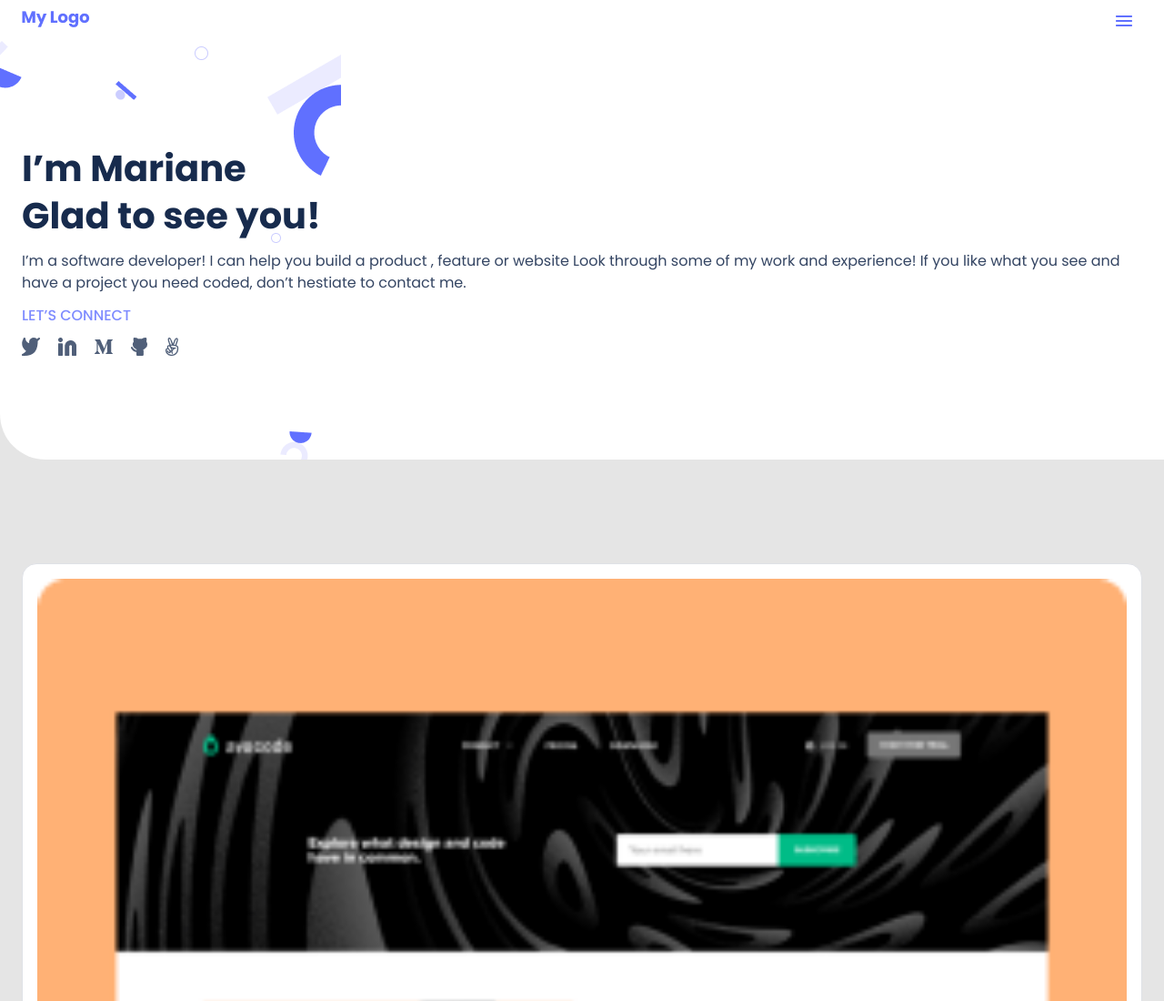
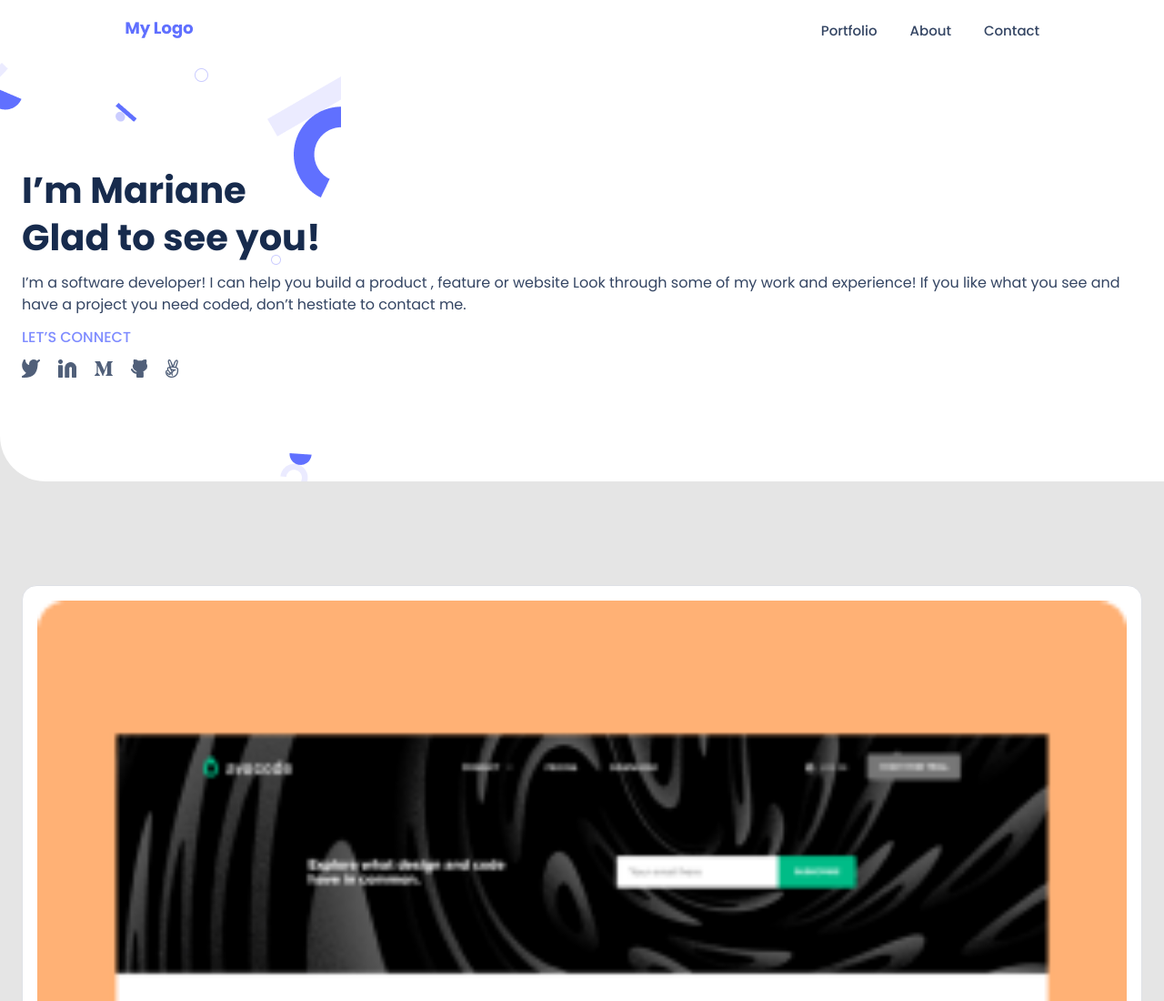
Before and after one commit to AkashaRojee/portfolio, a plain HTML site: page index.html in a window 1280 px wide. Shown: the top 1100 px of the page at 91% size. Drawn offline with Linux system fonts and the light colour scheme.

Commit message:
Add desktop navigation bar

```diff
--- a/css/style.scss
+++ b/css/style.scss
@@ -200,6 +200,10 @@ p {
   line-height: 24px;
 }
 
+.desktop {
+  display: none;
+}
+
 /*
   ========================================
   Reusable font styling classes
@@ -212,6 +216,12 @@ p {
 
 .font-medium {
   font-weight: 500;
+}
+
+.body-text-small {
+  font-weight: 500;
+  font-size: 15px;
+  line-height: 24px;
 }
 
 .blue-main {
@@ -511,3 +521,38 @@ footer {
     }
   }
 }
+
+@media (min-width: 1024px) {
+
+  .desktop {
+    display: unset;
+  }
+
+  /*
+    ========================================
+    Navigation bar
+    ========================================
+  */
+
+  header {
+    nav {
+      padding: 1.74% 10.69% 1.75% 10.76%;
+
+      button {
+        display: none;
+      }
+
+      div {
+        a {
+          color: inherit;
+          text-decoration: none;
+
+          & + a {
+            margin-left: 32px;
+          }
+        }
+      }
+    }
+  }
+
+}
--- a/index.html
+++ b/index.html
@@ -13,9 +13,14 @@
     <!-- Navigation bar -->
 
     <header>
-      <nav class="flex-row justify-between align-center main-purple">
+      <nav class="flex-row justify-between align-center">
           <a href="https://akasharojee.github.io/portfolio/"><img src="images/page-logo.png" alt="Page logo"></a>
           <button type="button"><img src="images/menu-icon.png" alt="Menu icon"></button>
+          <div class="desktop body-text-small blue-light">
+            <a href="https://akasharojee.github.io/portfolio/#works">Portfolio</a>
+            <a href="https://akasharojee.github.io/portfolio/#about-me">About</a>
+            <a href="https://akasharojee.github.io/portfolio/#contact-me">Contact</a>
+          </div>
       </nav>
     </header>
 
@@ -270,7 +275,7 @@
 
       <!-- Contact Me -->
 
-      <footer class="flex-col align-center">
+      <footer id="contact-me" class="flex-col align-center">
 
         <h1 class="flex-row white-main">Contact me</h1>
         <p class="flex-row white-light">If you have an application you are interested in developing, a feature that you need built or a project that needs coding. I’d love to help with it </p>
```
Also changed, not shown: css/style.css, images/header-background-desktop.png (added), 1 other file.
